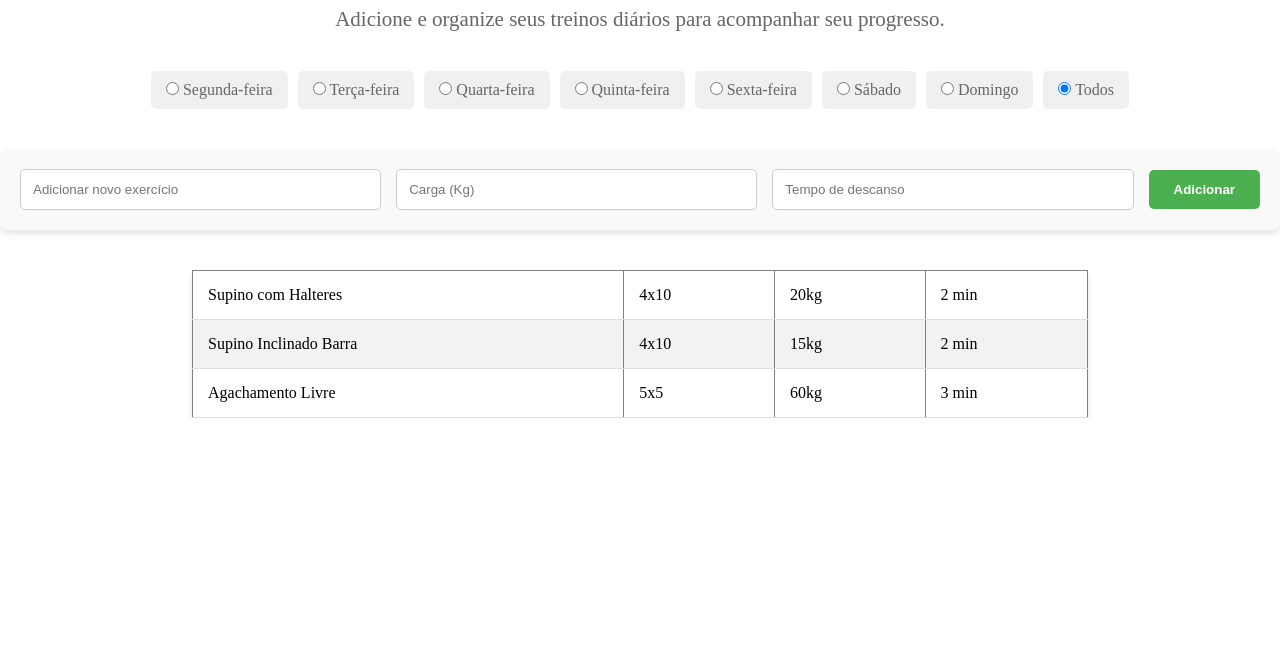
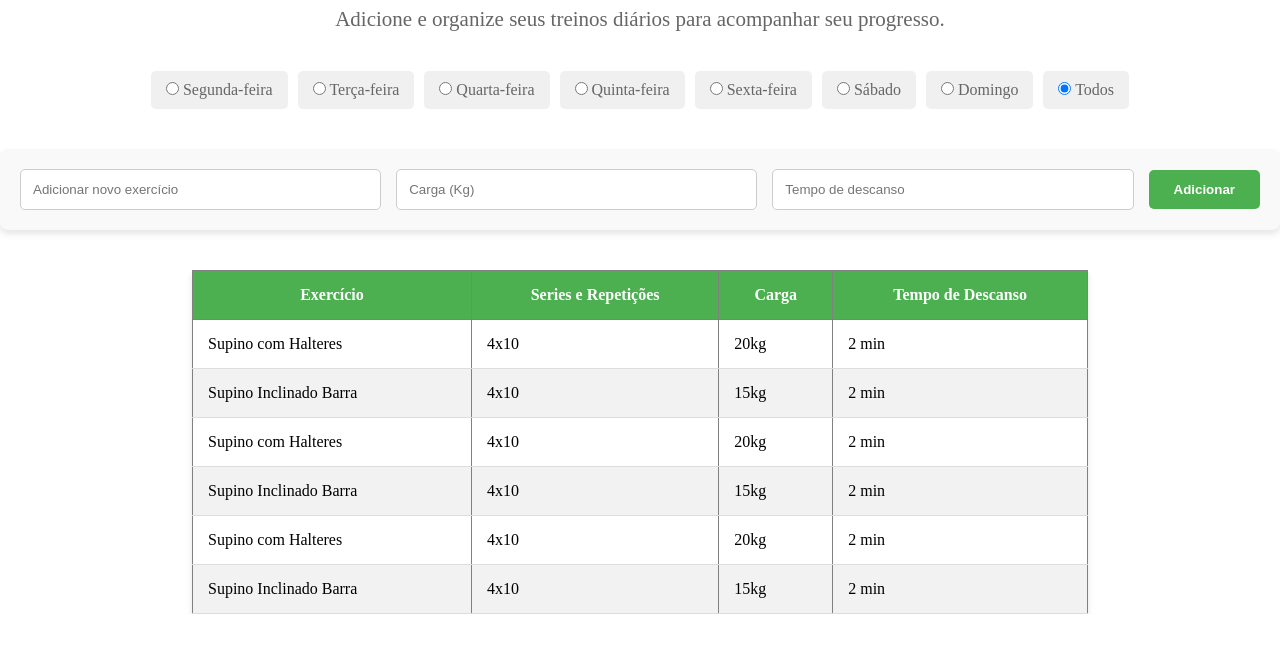
Before and after one commit to AlexsanderGS/meu-treino, a plain HTML site: page index.html in a window 1280 px wide. Shown: the part 126-778 px from the top of the page. Drawn offline with Linux system fonts and the light colour scheme.

Commit message:
Ativando a função que exibe os exercicios da tabela e criando o script para mudar a tabela de acordo com o dia selecionado.

```diff
--- a/index.html
+++ b/index.html
@@ -66,13 +66,15 @@
 
             <div class="table_exercise" id="exercise_table">
                 <table class="table" border="1">
-                    <tbody id="tbody">
+                    <thead>
                         <tr>
                             <th>Exercício</th>
                             <th>Series e Repetições</th>
                             <th>Carga</th>
                             <th>Tempo de Descanso</th>
                         </tr>
+                    </thead>
+                    <tbody id="tbody">
                         <tr>
                             <td>Supino com Halteres</td>
                             <td>4x10</td>
--- a/src/scritp/script.js
+++ b/src/scritp/script.js
@@ -17,9 +17,13 @@ const allExercises = {
         { name: 'Supino Inclinado Barra', series: '4x10', load: '15kg', rest: '2 min' }
     ],
     Tuesday: [
-        { name: 'Agachamento Livre', series: '5x5', load: '60kg', rest: '3 min' }
+        { name: 'Supino com Halteres', series: '4x10', load: '20kg', rest: '2 min' },
+        { name: 'Supino Inclinado Barra', series: '4x10', load: '15kg', rest: '2 min' }
     ],
-    Wednesday: [], // Exemplo de um dia sem treinos
+    Wednesday: [
+        { name: 'Supino com Halteres', series: '4x10', load: '20kg', rest: '2 min' },
+        { name: 'Supino Inclinado Barra', series: '4x10', load: '15kg', rest: '2 min' }
+    ], // Exemplo de um dia sem treinos
     // Adicionar outros dias aqui
 };
 
```
